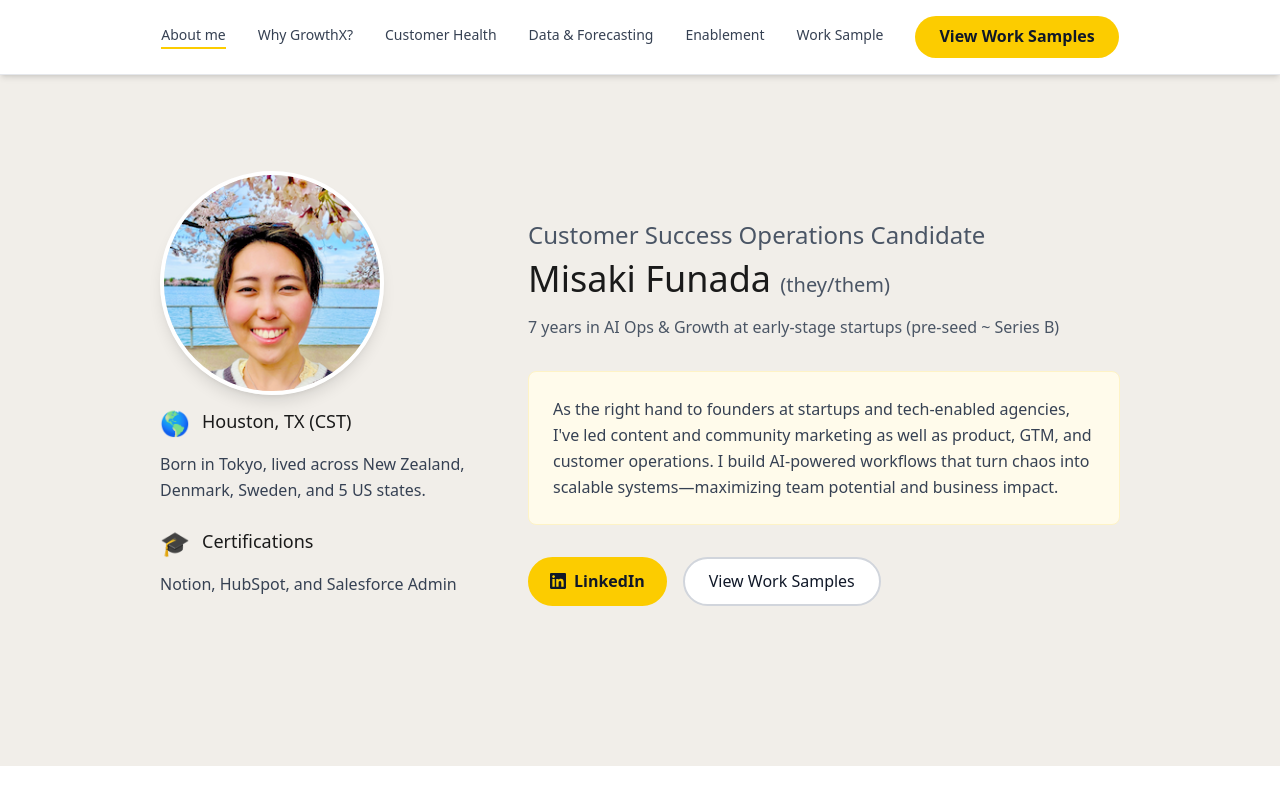
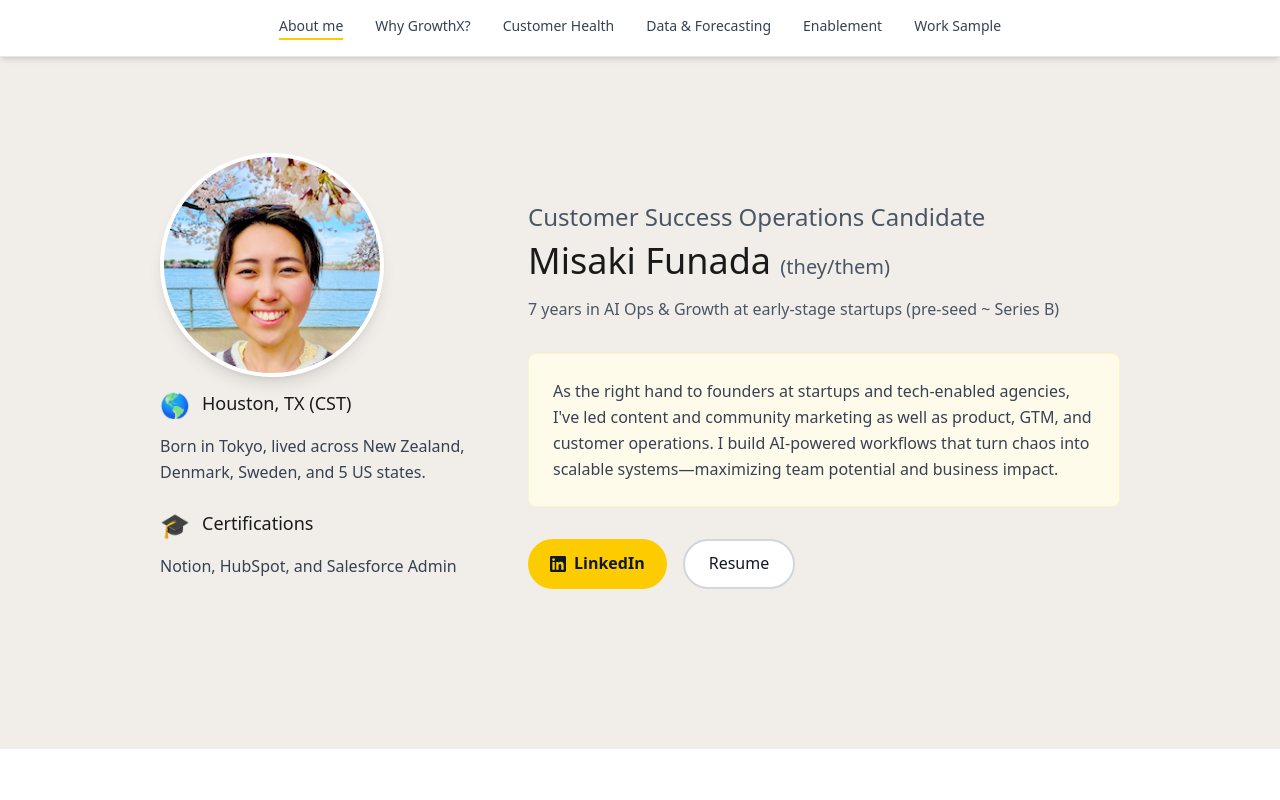
Before and after one commit to maya-misaru-HTX/GrowthX-Portfolio, a React (Vite) app: page / in a window 1280 px wide. Shown: the top 800 px of the page. Built offline with nearby package versions, Linux system fonts and the light colour scheme.

Commit message:
Remove button from header and replace View Work Samples with Resume button in About section

```diff
--- a/src/App.jsx
+++ b/src/App.jsx
@@ -222,12 +222,6 @@ function App() {
                 activeSection === 'work-sample' ? 'w-full' : 'w-0 group-hover:w-full'
               }`}></span>
             </a>
-            <a
-              href="#work-sample"
-              className="px-6 py-2 bg-[#fccc00] text-gray-900 font-semibold rounded-full hover:bg-[#d9a800] transition-all duration-300 hover:shadow-lg"
-            >
-              View Work Samples
-            </a>
           </div>
         </nav>
       </header>
@@ -298,10 +292,12 @@ function App() {
                   LinkedIn
                 </a>
                 <a
-                  href="#work-sample"
+                  href="/Misaki-Funada_Resume.pdf"
+                  target="_blank"
+                  rel="noopener noreferrer"
                   className="inline-flex items-center px-6 py-2.5 bg-white text-gray-900 font-medium rounded-full hover:bg-gray-50 transition-all border-2 border-gray-300"
                 >
-                  View Work Samples
+                  Resume
                 </a>
               </div>
             </div>
```
